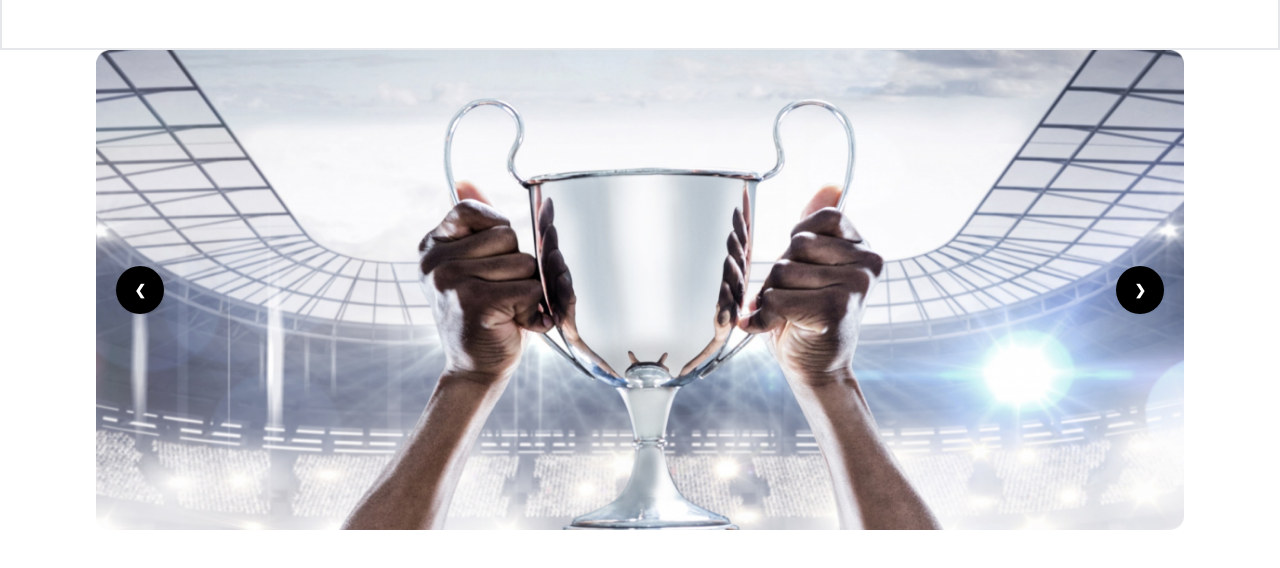
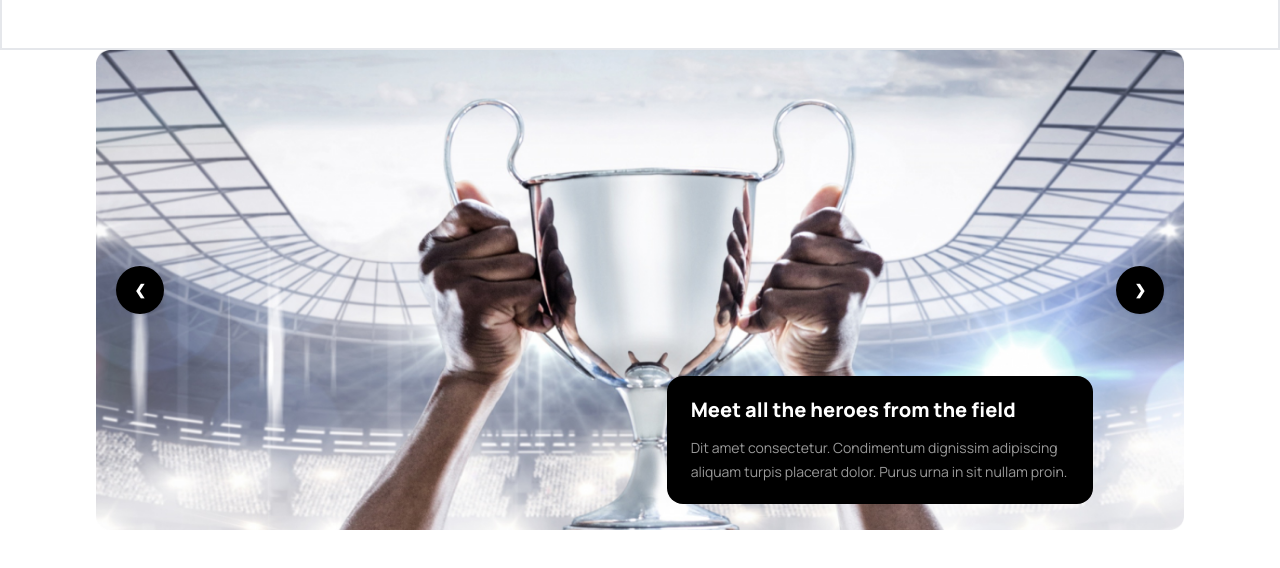
Before and after one commit to Shajalal27/B9A3-hockeys-website, a plain HTML site: page index.html in a window 1280 px wide. Shown: the part 118-686 px from the top of the page. Drawn offline with nearby package versions, Linux system fonts and the light colour scheme.

Commit message:
added slider card

```diff
--- a/index.html
+++ b/index.html
@@ -89,7 +89,14 @@
                 </div>
             </div>
         </div>
-
+        <!-- Slider card Sectio -->
+        <div class="lg:w-1/3 w-full h-32 mx-auto flex justify-center items-center lg:translate-x-60 lg:-translate-y-40 rounded-2xl bg-black">
+            <div class="p-6">
+                <h2 class="text-white lg:text-xl text-lg font-extrabold mb-3">Meet all the heroes from the field</h2>
+                <p class="text-white text-sm lg:leading-6 opacity-60">Dit amet consectetur. Condimentum dignissim adipiscing aliquam turpis placerat dolor. Purus urna in sit nullam proin.
+                </p>
+            </div>
+        </div>
     </main>
     <footer>
 
```
